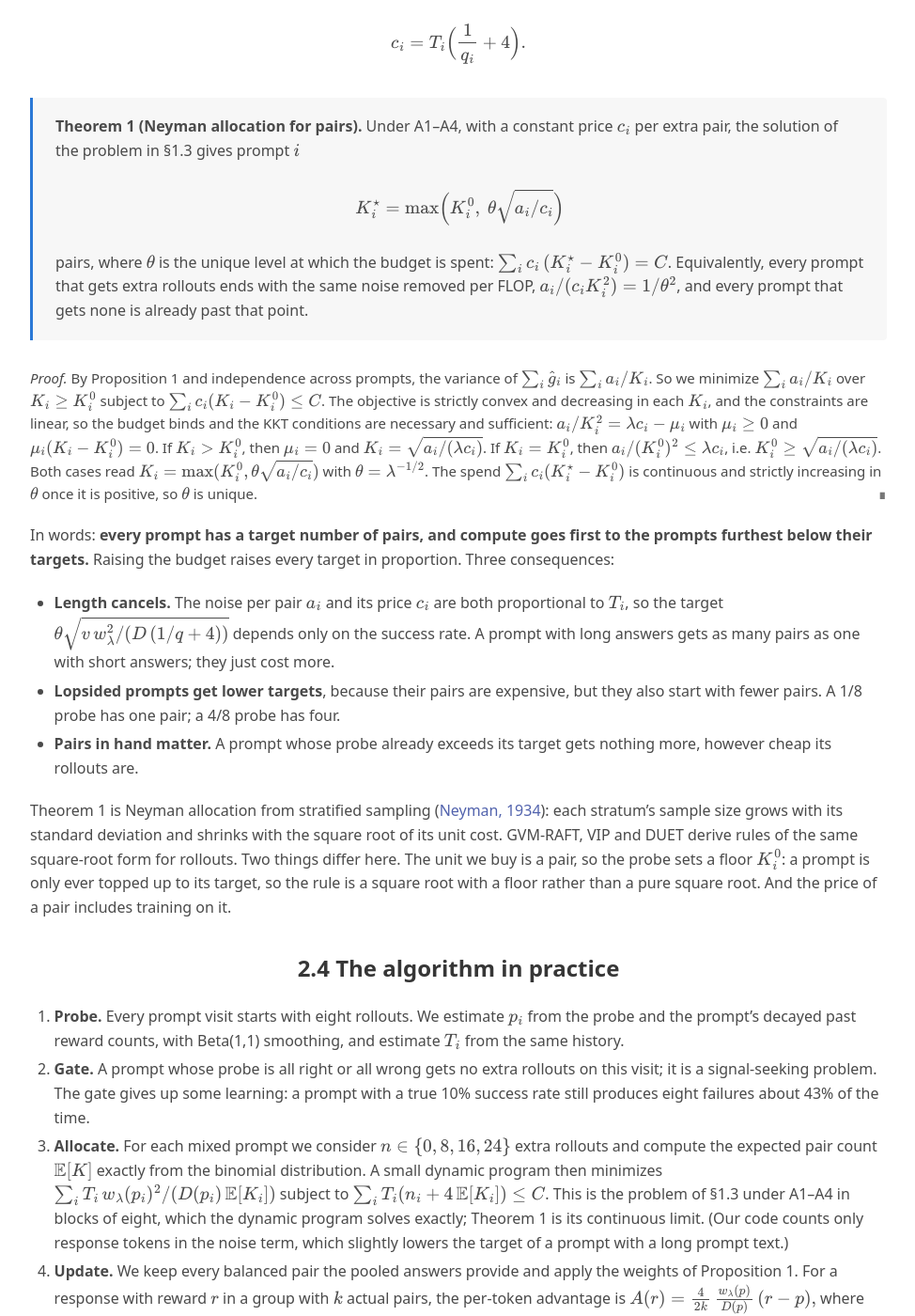
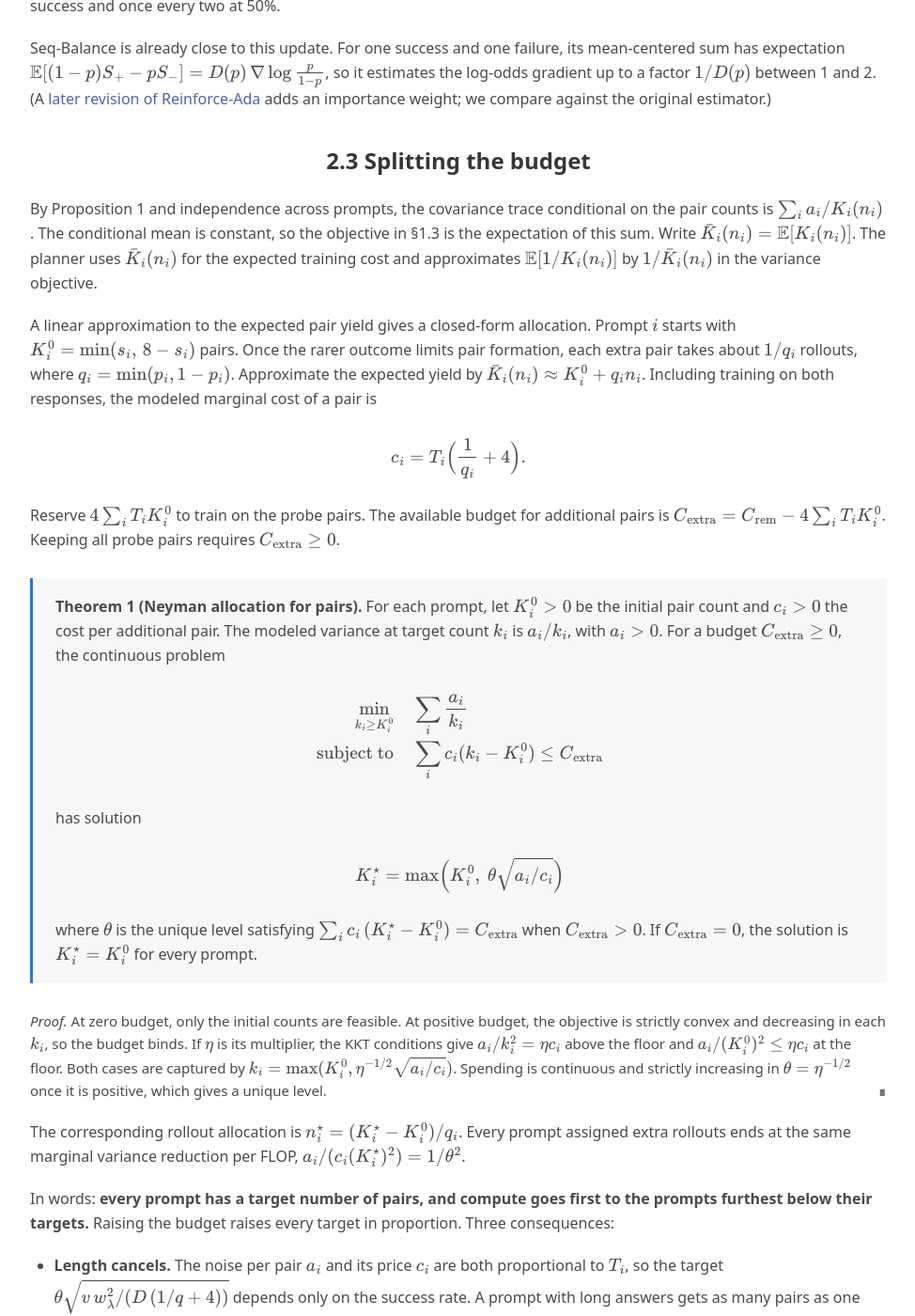
Before and after one commit to Chang-Han-Chen/science-adaptive-sampling, a Jekyll site: the page built from index.md, in a window 1280 px wide and 1400 px high, scrolled down 6697 px. Shown: the whole window at 94% size, without its empty margins (152-1126 px from the left). Built offline with Jekyll 4.4.1, drawn with Linux system fonts in a browser that asks for light colours; some of the changed text lies outside the part shown.

Commit message:
Restore the expected compute formulation

```diff
--- a/index.md
+++ b/index.md
@@ -1,5 +1,5 @@
 ---
-title: "The Science of Adaptive Sampling"
+title: "Some Empirical Science on Adaptive Sampling"
 subtitle: "What should we spend the next rollout on, once a prompt already has a learning signal?"
 # date: 2026-11-30         # set on the day we publish
 draft: true                # shows the draft banner; remove before publishing
@@ -17,9 +17,9 @@ excerpt: "We sort adaptive sampling for RLVR into signal seeking and variance re
 We investigate the science of adaptive sampling in RL with verifiable rewards.
 
 1. We survey the past literature and identify two distinct focuses: **signal seeking**, which aims to get the first success on a hard task, and **variance reduction**, which aims to reduce the noise when mean gradient is non-zero.
-2. We focus on variance reduction, and pose a precise constrained optimization problem: minimize the variance of the policy-gradient update at a fixed budget of inference *and* training compute.
-3. We present an adaptive sampling algorithm that provably solves this problem under four stated assumptions. The solution is to **cost-weighted Neyman allocation for pairs**. When the number of training traces is fixed, a balanced group of half success and half failure minimizes the variance. So, for each prompt, we compute the expected number of success–failure pairs per inference compute, as well as the resulting variance reduction per training compute. We then minimize variance at fixed total FLOPs (estimated as inference tokens $$+2\times$$ training tokens). This is inspired by and improved upon the Seq-Balance algorithm from Reinforce-Ada.
-4. We check these four assumptions empirically for Qwen3-4B on competition math.
+2. We pose rollout allocation as a stochastic optimization problem. We minimize gradient variance under one expected compute budget for inference and training.
+3. We train on balanced success–failure pairs, following Seq-Balance. The planner uses the expected pair yield to choose how many rollouts to generate for each prompt. At a constant marginal cost per pair, the allocation reduces to **cost-weighted Neyman allocation**. After grading, we train on every pair we can form.
+4. We check the score variance model on competition-math rollouts from Qwen3-4B and a Qwen3-8B checkpoint.
 5. On a frozen Qwen3-8B checkpoint, our algorithm has **39% lower gradient variance at equal compute** than Seq-Balance. Most of the reduction comes from early terminating extremem cases though. Uniformly allocating compute for prompts other than the all-ailure and all-success ones results in 30% lower variance already.
 6. In a single-seed training run of Qwen3-8B, our algorithm beats Seq-Balance on held-out competition math, reaching 52.7% pass@1 against 47.4% after 100 updates each.
 </div>
@@ -54,7 +54,7 @@ As we will explain later, we chose an objective that has higher variance on ques
 
 
 We find that this perspective provides a nice dicatomy on the past literature
-### 1.1 Signal Seeking
+### 1.1 From $$0$$ to $$1$$: Signal Seeking
 
 This is what a prompt _without_ signal looks like. Here are four answers from a Qwen3-8B checkpoint 75 steps into RL training, each cut to its last few lines:
 
@@ -74,7 +74,7 @@ Most work on adaptive sampling so far is about prompts like this one, and its si
 
 We think much of signal seeking is better handled one level up, by designing environments and curricula that keep the model near the edge of what it can solve. How to find that edge automatically is a topic for another post.
 
-### 1.2 Variance Reduction {#sharpen}
+### 1.2 From $$1$$ success to More: Variance Reduction {#sharpen}
 
 Now take a prompt the model sometimes gets right. The same checkpoint answers another competition problem four times, and one answer is correct:
 
@@ -96,34 +96,43 @@ Prior work has asked this question too. GVM-RAFT made the case for allocating sa
 
 These allocation rules budget rollouts or generated tokens. We also charge for training on the responses we keep, and we buy *pairs*, the unit a balanced update actually uses.
 
-### 1.3 The problem {#problem}
+### 1.3 The problem we solved {#problem}
+
+For this project, we focused on the second question, namely the **variance reduction** when non-zero mean gradient is guranteed. As we will explain in great details later, at the start of each batch, our algorithm will sample $$8$$ rollouts for every prompt (the "probe" period). If any of the prompts score either $$0/8$$ or $$8/8$$, we give them up in this batch and only allocate the rest of compute for the other prompts. This way, the adaptive sampling becomes exactly the stochastic programming problem we now explain.
 
 Take a batch of prompts that have passed the probe with a mixed result. Prompt $$i$$ has $$s_i$$ correct answers out of 8 (so $$1\le s_i\le 7$$), success rate $$p_i$$, and mean rollout length $$T_i$$, counting the prompt.
 
-- **What we train on.** Like Seq-Balance, we train on balanced success–failure pairs. If prompt $$i$$ ends up with $$K_i$$ pairs, its update $$\hat g_i$$ combines those $$K_i$$ successes and $$K_i$$ failures into an unbiased estimate of $$\nabla F(p_i)$$, the gradient of a fixed objective of the success rate. We use the log odds of success (§2.1).
+- **What we train on.** Like Seq-Balance, we train on balanced success–failure pairs. We use all pairs that can be formed from the probe and follow-up responses. The weights in §2.2 give the update $$\hat g_i$$ the same mean $$\nabla F(p_i)$$ for every realized pair count. We use the log odds of success (§2.1).
 - **What it costs.** We count compute in units of one forward token's FLOPs. Generating a rollout costs $$T_i$$. We price a forward–backward pass at twice the sampling cost per token, so training on a pair, two sequences, costs $$4T_i$$.
 
 <div class="problem" markdown="1">
-**Problem (variance-optimal sampling at fixed compute).** Choose a number of extra rollouts $$n_i\ge 0$$ for each prompt, and an unbiased update $$\hat g_i$$ from the $$K_i$$ pairs they produce, to
+**Problem (rollout allocation under an expected compute budget).**
+
+Suppose a batch of $$B$$ prompts with success rates $$\{p_i\}$$ and expected length $$\{T_i\}$$ where $$i$$ runs from $$1$$ to $$B$$. They already have $$\{s_i\}$$ successful rollouts, and it is guaranteed that $$1\leq s_i \leq 7$$ due to the probe period.
+
+If we generate $$n_i$$ independent follow-up rollouts, then $$X_i\sim\operatorname{Binomial}(n_i,p_i)$$ of them succeed. The pooled responses give $$K_i(n_i)=\min(s_i+X_i,\,8-s_i+n_i-X_i)$$ pairs. Let $$C$$ be the batch's expected compute budget and $$C_{\mathrm{probe}}$$ the compute spent generating the probes. The remaining budget $$C_{\mathrm{rem}}=C-C_{\mathrm{probe}}$$ covers follow-up generation and training on the pooled pairs. Conditional on the probe grades, we solve
 
 $$
-\min_{n,\ \hat g}\ \operatorname{tr}\operatorname{Cov}\Big(\sum_i \hat g_i\Big)
-\qquad\text{subject to}\qquad
-\sum_i T_i\,\big(n_i + 4K_i\big)\;\le\; C .
+\begin{aligned}
+\min_{n_1,\ldots,n_B\in\mathbb Z_{\ge 0}}\quad
+  & \operatorname{tr}\operatorname{Cov}\Big(\sum_{i=1}^{B}\hat g_i(n_i)\Big) \\
+\text{subject to}\quad
+  & \mathbb E\Big[\sum_{i=1}^{B}T_i\big(n_i+4K_i(n_i)\big)\Big]\le C_{\mathrm{rem}} .
+\end{aligned}
 $$
 
 </div>
 
-The first term of the budget is generation and the second is training. The pair count $$K_i$$ depends on how the rollouts come out; assumption A4 below replaces it by its expected value. Because the target $$\sum_i\nabla F(p_i)$$ does not depend on how we sample, minimizing the variance is the same as minimizing the simple critical batch size $$B_{\text{simple}}=\operatorname{tr}\operatorname{Cov}(\hat g)/\lVert\mathbb E\,\hat g\rVert^2$$ of [McCandlish et al. (2018)](#ref-mccandlish2018), the batch size beyond which larger batches stop paying for themselves.
+For a fixed, nonzero target $$\sum_i\nabla F(p_i)$$, minimizing the variance also minimizes the simple critical batch size $$B_{\text{simple}}=\operatorname{tr}\operatorname{Cov}(\hat g)/\lVert\mathbb E\,\hat g\rVert^2$$ of [McCandlish et al. (2018)](#ref-mccandlish2018), the batch size beyond which larger batches stop paying for themselves.
 
 ## 2. The solution: Neyman allocation for pairs {#algorithm}
 
-Under four assumptions the problem has a closed-form answer. We state them first; §3 checks A1–A3 against data. Let $$S=\nabla_\theta\log\pi_\theta(y\mid x)$$ be the **score** of a sampled response, a sum of one gradient per token.
+We first derive the variance of a balanced update at a given pair count, then use it to allocate compute. Section 3 checks A1–A3 against data. Let $$S=\nabla_\theta\log\pi_\theta(y\mid x)$$ be the **score** of a sampled response, a sum of one gradient per token.
 
 - **A1. Score energy grows linearly with length:** $$\mathbb E\lVert S\rVert^2\approx vT$$ for a rollout of length $$T$$. Strictly, only the response carries score, but prompts are short next to responses (about 5% of the tokens in our replay), so we let $$T$$ include the prompt.
 - **A2. Successes and failures have the same size:** at matched length, correct and incorrect responses have the same per-token score energy $$v$$. Their *mean* scores differ, and that difference is the signal.
 - **A3. Noise dominates, and rollouts are independent:** rollouts are i.i.d. given the prompt, prompts are independent, and a response's mean score is small next to its spread, so second moments stand in for covariances.
-- **A4. Known rates, expected pairs:** $$p_i$$ and $$T_i$$ are known (in practice, estimated from the prompt's history), and the pair count $$K_i$$ is replaced by its expected value.
+- **A4. Planning with expected pair counts.** We treat $$p_i$$ and $$T_i$$ as known and use the expected pair count in the planner. In practice we estimate the rates and lengths from the prompt's history.
 
 ### 2.1 The objective: log odds, to run the last mile {#objective}
 
@@ -164,24 +173,39 @@ Seq-Balance is already close to this update. For one success and one failure, it
 
 ### 2.3 Splitting the budget {#allocation}
 
-Now the allocation. Prompt $$i$$ starts with $$K_i^0=\min(s_i,\,8-s_i)$$ pairs from its probe. Each extra pair needs about $$1/q_i$$ more rollouts, with $$q_i=\min(p_i,1-p_i)$$, plus training on two more responses, so it costs
+By Proposition 1 and independence across prompts, the covariance trace conditional on the pair counts is $$\sum_i a_i/K_i(n_i)$$. The conditional mean is constant, so the objective in §1.3 is the expectation of this sum. Write $$\bar K_i(n_i)=\mathbb E[K_i(n_i)]$$. The planner uses $$\bar K_i(n_i)$$ for the expected training cost and approximates $$\mathbb E[1/K_i(n_i)]$$ by $$1/\bar K_i(n_i)$$ in the variance objective.
+
+A linear approximation to the expected pair yield gives a closed-form allocation. Prompt $$i$$ starts with $$K_i^0=\min(s_i,\,8-s_i)$$ pairs. Once the rarer outcome limits pair formation, each extra pair takes about $$1/q_i$$ rollouts, where $$q_i=\min(p_i,1-p_i)$$. Approximate the expected yield by $$\bar K_i(n_i)\approx K_i^0+q_i n_i$$. Including training on both responses, the modeled marginal cost of a pair is
 
 $$
 c_i=T_i\Big(\frac{1}{q_i}+4\Big).
 $$
 
+Reserve $$4\sum_i T_i K_i^0$$ to train on the probe pairs. The available budget for additional pairs is $$C_{\mathrm{extra}}=C_{\mathrm{rem}}-4\sum_i T_i K_i^0$$. Keeping all probe pairs requires $$C_{\mathrm{extra}}\ge 0$$.
+
 <div class="theorem" markdown="1">
-**Theorem 1 (Neyman allocation for pairs).** Under A1–A4, with a constant price $$c_i$$ per extra pair, the solution of the problem in §1.3 gives prompt $$i$$
+**Theorem 1 (Neyman allocation for pairs).** For each prompt, let $$K_i^0>0$$ be the initial pair count and $$c_i>0$$ the cost per additional pair. The modeled variance at target count $$k_i$$ is $$a_i/k_i$$, with $$a_i>0$$. For a budget $$C_{\mathrm{extra}}\ge 0$$, the continuous problem
+
+$$
+\begin{aligned}
+\min_{k_i\ge K_i^0}\quad & \sum_i \frac{a_i}{k_i} \\
+\text{subject to}\quad & \sum_i c_i(k_i-K_i^0)\le C_{\mathrm{extra}}
+\end{aligned}
+$$
+
+has solution
 
 $$
 K_i^\star=\max\!\Big(K_i^0,\ \theta\sqrt{a_i/c_i}\Big)
 $$
 
-pairs, where $$\theta$$ is the unique level at which the budget is spent: $$\sum_i c_i\,(K_i^\star-K_i^0)=C$$. Equivalently, every prompt that gets extra rollouts ends with the same noise removed per FLOP, $$a_i/(c_iK_i^2)=1/\theta^2$$, and every prompt that gets none is already past that point.
+where $$\theta$$ is the unique level satisfying $$\sum_i c_i\,(K_i^\star-K_i^0)=C_{\mathrm{extra}}$$ when $$C_{\mathrm{extra}}>0$$. If $$C_{\mathrm{extra}}=0$$, the solution is $$K_i^\star=K_i^0$$ for every prompt.
 
 </div>
 
-<p class="proof" markdown="1">*Proof.* By Proposition 1 and independence across prompts, the variance of $$\sum_i\hat g_i$$ is $$\sum_i a_i/K_i$$. So we minimize $$\sum_i a_i/K_i$$ over $$K_i\ge K_i^0$$ subject to $$\sum_i c_i(K_i-K_i^0)\le C$$. The objective is strictly convex and decreasing in each $$K_i$$, and the constraints are linear, so the budget binds and the KKT conditions are necessary and sufficient: $$a_i/K_i^2=\lambda c_i-\mu_i$$ with $$\mu_i\ge 0$$ and $$\mu_i(K_i-K_i^0)=0$$. If $$K_i>K_i^0$$, then $$\mu_i=0$$ and $$K_i=\sqrt{a_i/(\lambda c_i)}$$. If $$K_i=K_i^0$$, then $$a_i/(K_i^0)^2\le\lambda c_i$$, i.e. $$K_i^0\ge\sqrt{a_i/(\lambda c_i)}$$. Both cases read $$K_i=\max(K_i^0,\theta\sqrt{a_i/c_i})$$ with $$\theta=\lambda^{-1/2}$$. The spend $$\sum_i c_i(K_i^\star-K_i^0)$$ is continuous and strictly increasing in $$\theta$$ once it is positive, so $$\theta$$ is unique. <span class="qed">∎</span></p>
+<p class="proof" markdown="1">*Proof.* At zero budget, only the initial counts are feasible. At positive budget, the objective is strictly convex and decreasing in each $$k_i$$, so the budget binds. If $$\eta$$ is its multiplier, the KKT conditions give $$a_i/k_i^2=\eta c_i$$ above the floor and $$a_i/(K_i^0)^2\le\eta c_i$$ at the floor. Both cases are captured by $$k_i=\max(K_i^0,\eta^{-1/2}\sqrt{a_i/c_i})$$. Spending is continuous and strictly increasing in $$\theta=\eta^{-1/2}$$ once it is positive, which gives a unique level. <span class="qed">∎</span></p>
+
+The corresponding rollout allocation is $$n_i^\star=(K_i^\star-K_i^0)/q_i$$. Every prompt assigned extra rollouts ends at the same marginal variance reduction per FLOP, $$a_i/(c_i(K_i^\star)^2)=1/\theta^2$$.
 
 In words: **every prompt has a target number of pairs, and compute goes first to the prompts furthest below their targets.** Raising the budget raises every target in proportion. Three consequences:
 
@@ -195,7 +219,7 @@ Theorem 1 is Neyman allocation from stratified sampling ([Neyman, 1934](#ref-ney
 
 1. **Probe.** Every prompt visit starts with eight rollouts. We estimate $$p_i$$ from the probe and the prompt's decayed past reward counts, with Beta(1,1) smoothing, and estimate $$T_i$$ from the same history.
 2. **Gate.** A prompt whose probe is all right or all wrong gets no extra rollouts on this visit; it is a signal-seeking problem. The gate gives up some learning: a prompt with a true 10% success rate still produces eight failures about 43% of the time.
-3. **Allocate.** For each mixed prompt we consider $$n\in\{0,8,16,24\}$$ extra rollouts and compute the expected pair count $$\mathbb E[K]$$ exactly from the binomial distribution. A small dynamic program then minimizes $$\sum_i T_i\,w_\lambda(p_i)^2/(D(p_i)\,\mathbb E[K_i])$$ subject to $$\sum_i T_i(n_i+4\,\mathbb E[K_i])\le C$$. This is the problem of §1.3 under A1–A4 in blocks of eight, which the dynamic program solves exactly; Theorem 1 is its continuous limit. (Our code counts only response tokens in the noise term, which slightly lowers the target of a prompt with a long prompt text.)
+3. **Allocate.** For each mixed prompt we consider $$n_i\in\{0,8,16,24\}$$ extra rollouts and compute $$\bar K_i(n_i)$$ from the binomial distribution. A small dynamic program minimizes $$\sum_i a_i/\bar K_i(n_i)$$ subject to the expected compute budget on a discretized cost grid. (Our code counts only response tokens in the noise term, which slightly lowers the target of a prompt with a long prompt text.)
 4. **Update.** We keep every balanced pair the pooled answers provide and apply the weights of Proposition 1. For a response with reward $$r$$ in a group with $$k$$ actual pairs, the per-token advantage is
    $$
    A(r)=\frac{4}{2k}\,\frac{w_\lambda(p)}{D(p)}\,(r-p),
@@ -205,7 +229,7 @@ Theorem 1 is Neyman allocation from stratified sampling ([Neyman, 1934](#ref-ney
 <details markdown="1">
 <summary>What the planner leaves out</summary>
 
-Plugging the expected pair count into the $$1/K$$ law (A4) is optimistic: the exact calculation would use $$\mathbb E[1/K]$$, which is larger when pair counts vary. The planner also ignores how the gate changes the mean and variance of a prompt's contribution when it sometimes drops the prompt. And realized lengths and pair counts can push a batch above or below the planned budget, so we compare methods by cumulative compute, including discarded rollouts.
+The follow-up planner conditions on mixed probes. Across all prompt visits, the gate can change the mean and variance of the update by dropping prompts with one-sided probes. Realized lengths and pair counts can also push a batch above or below its expected budget, so we compare methods by cumulative compute, including discarded rollouts.
 
 </details>
 
```
